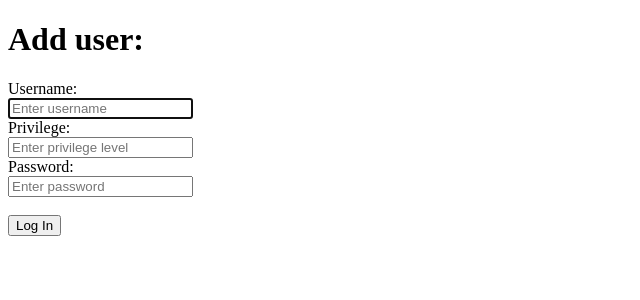
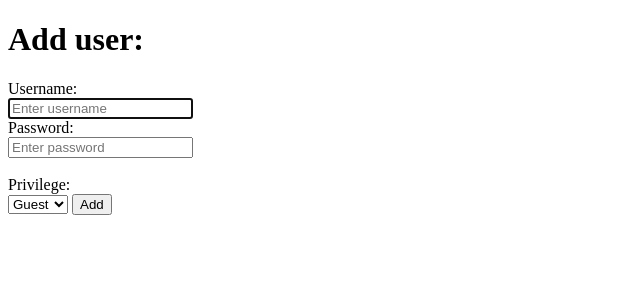
Before and after one commit to JoeriRoijenga/weathersite, a PHP site: page /admin/adduser.php in a window 1280 px wide. Shown: the top 300 px of the page, without its empty margins (0-640 px from the left). Run offline with PHP 8.4, Linux system fonts and the light colour scheme; the visitor is signed in with stand-in values (Sample User, id 1).

```diff
--- a/admin/adduser.php
+++ b/admin/adduser.php
@@ -15,7 +15,7 @@ if ( $_SERVER['REQUEST_METHOD'] == 'POST' ) {
 	$input_priv = $_POST['priv'];
 
 	$sql = "INSERT INTO users(username, password, priv_level) VALUES('$input_username', '$input_password', $input_priv)";
-	$data = mysqli_fetch_array(mysqli_query($db, $sql),MYSQLI_ASSOC);
+	mysqli_query($db, $sql);
 }
 ?>
 
@@ -23,11 +23,15 @@ if ( $_SERVER['REQUEST_METHOD'] == 'POST' ) {
 	<form action="<?php echo $_SERVER['PHP_SELF']; ?>" method="post">
 		<label>Username:</label><br>
 		<input type="text" name="username" placeholder="Enter username" autofocus="true"><br>
-		<label>Privilege:</label><br>
-		<input type="text" name="priv" placeholder="Enter privilege level"><br>
 		<label>Password:</label><br>
 		<input type="password" name="password" placeholder="Enter password"><br><br>
-		<button type="submit">Log In</button>
+		<label>Privilege:</label><br>
+		<select name="priv">
+			<option value=0>Guest</option>
+			<option value=1>User</option>
+			<option value=2>Admin</option>
+		</select>
+		<button type="submit">Add</button>
 		<label style="color:red"><?php if($err == 1) { echo "Invalid login";}?></label>
 	</form>
 </body>
```
Also changed, not shown: admin/listuser.php (added, +23 -0 lines).
